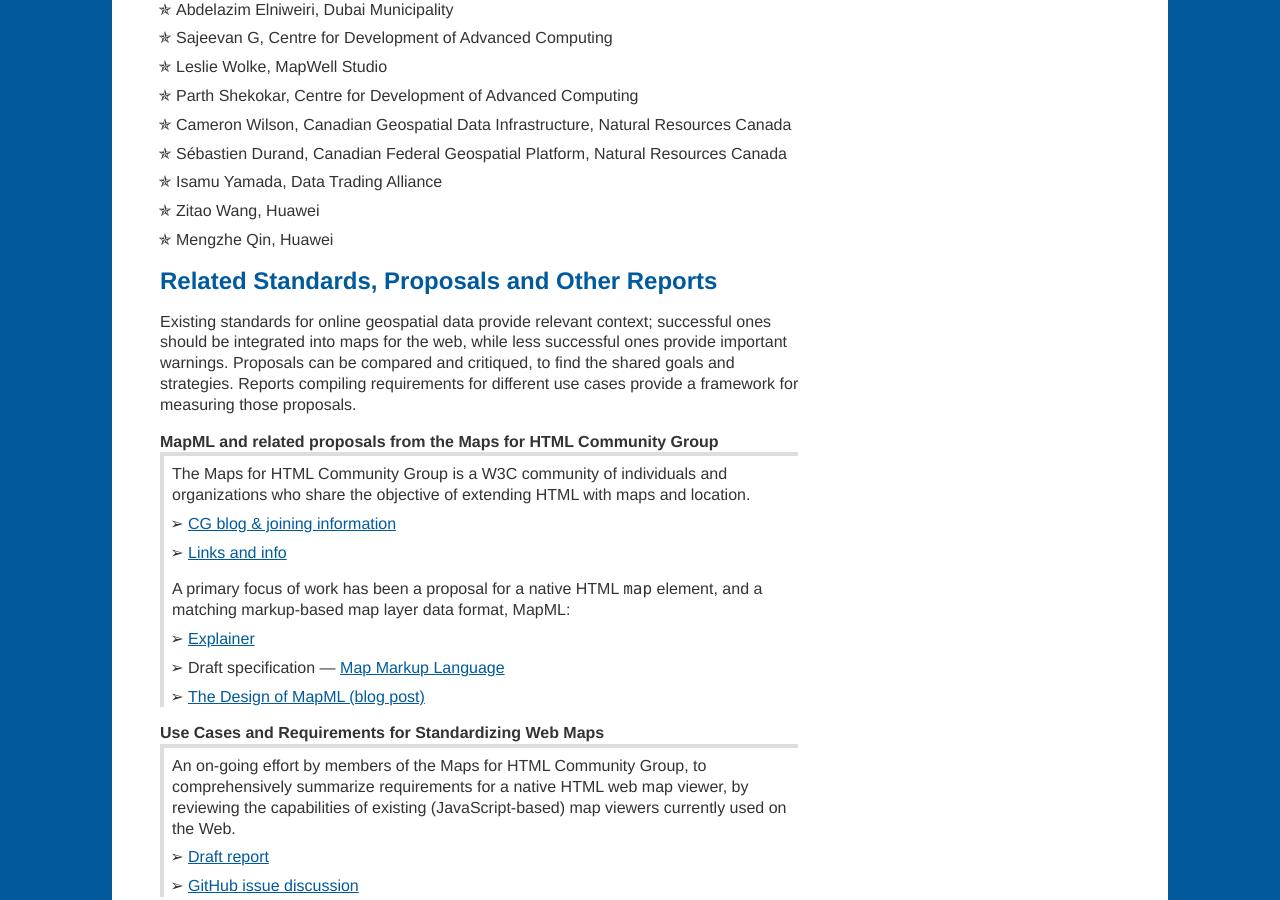
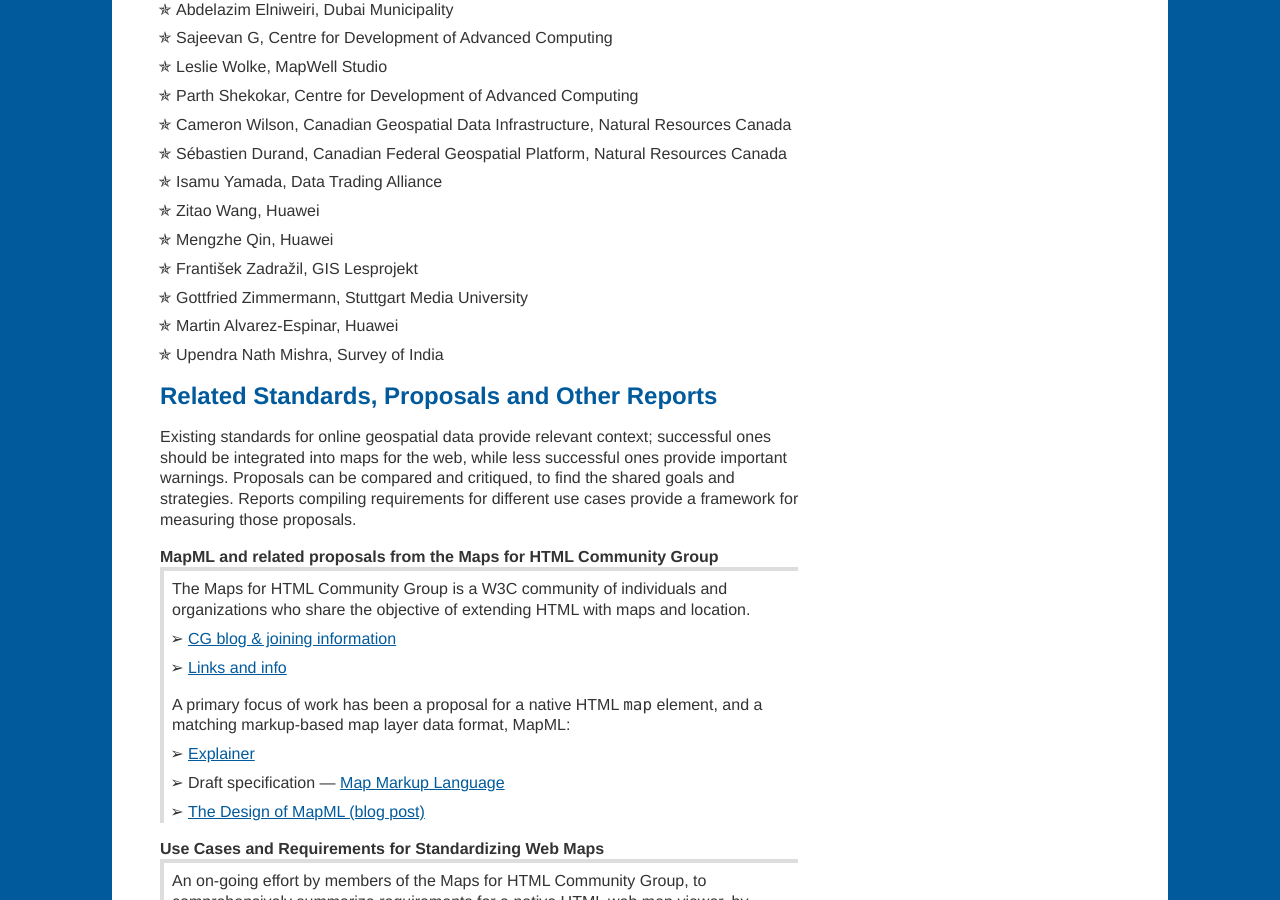
Before and after one commit to Maps4HTML/Maps4HTML-Workshop-2020, a Jekyll site: the page built from supporting-material.html, in a window 1280 px wide and 900 px high, scrolled down 5082 px. Built offline with Jekyll 4.4.1, drawn with Linux system fonts in a browser that asks for light colours.

Commit message:
Add latest participants, fix Thjis' talk title

```diff
--- a/_data/agenda.yml
+++ b/_data/agenda.yml
@@ -73,7 +73,7 @@
         - Talks:
             - title: Multilingual text rendering
               author: Brandon Liu
-            - title: A privacy preserving mode for geolocation
+            - title: Fuzzy Geolocation
               author: Thijs Brentjens
     - title: "Worldwide Web Maps: Challenges in the global context"
       type: panel
@@ -86,7 +86,7 @@
             - Thijs Brentjens, Geonovum
         - Moderator:
             - Doug Schepers
-    - title: "The future of GeoJSON"
+    - title: "Extending GeoJSON for Web Applications"
       type: breakout
       details:
         - Facilitator: Gethin Rees
--- a/_data/participants.yml
+++ b/_data/participants.yml
@@ -141,3 +141,7 @@
 - "Isamu Yamada, Data Trading Alliance"
 - "Zitao Wang, Huawei"
 - "Mengzhe Qin, Huawei"
+- "František Zadražil, GIS Lesprojekt"
+- "Gottfried Zimmermann, Stuttgart Media University"
+- "Martin Alvarez-Espinar, Huawei"
+- "Upendra Nath Mishra, Survey of India"
```
